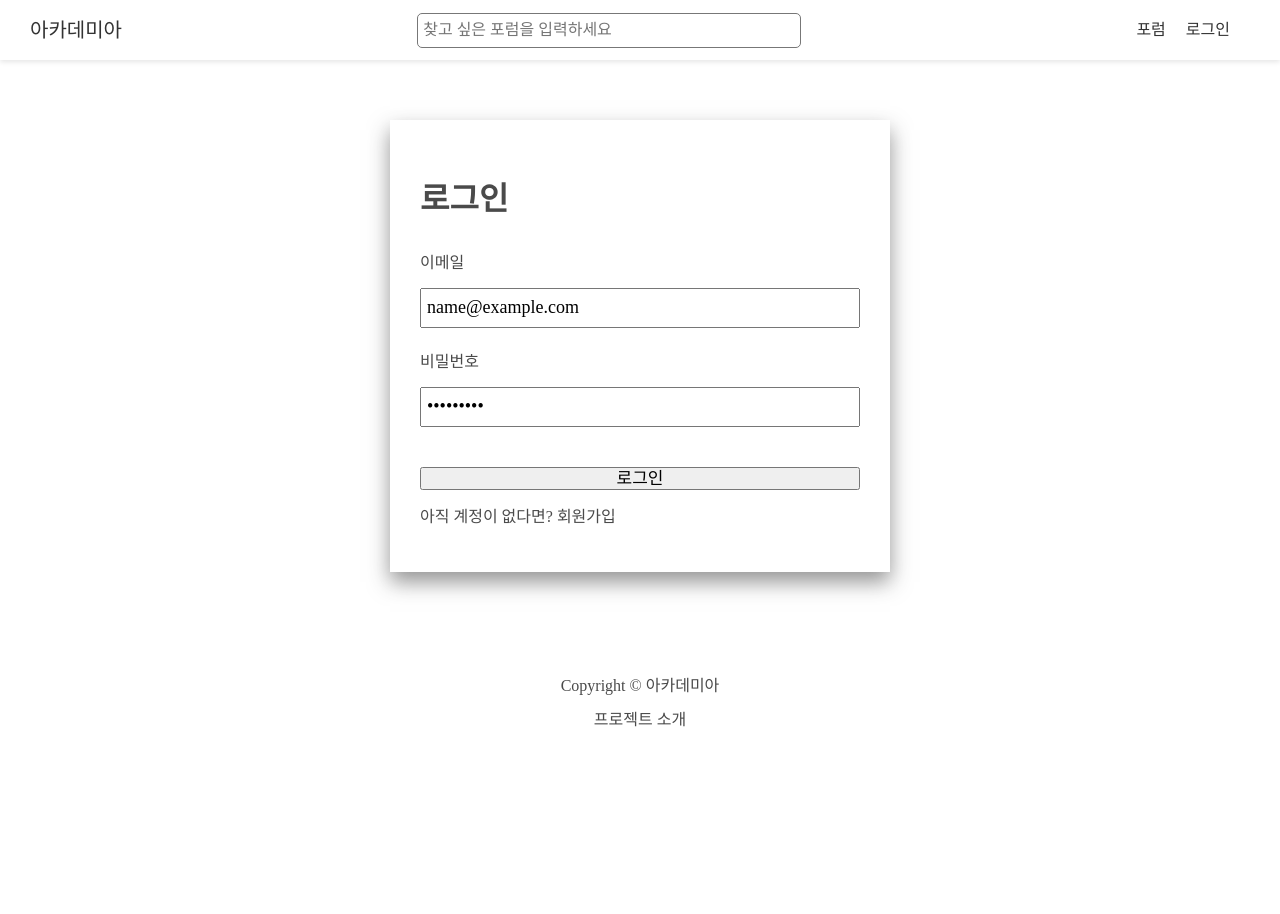
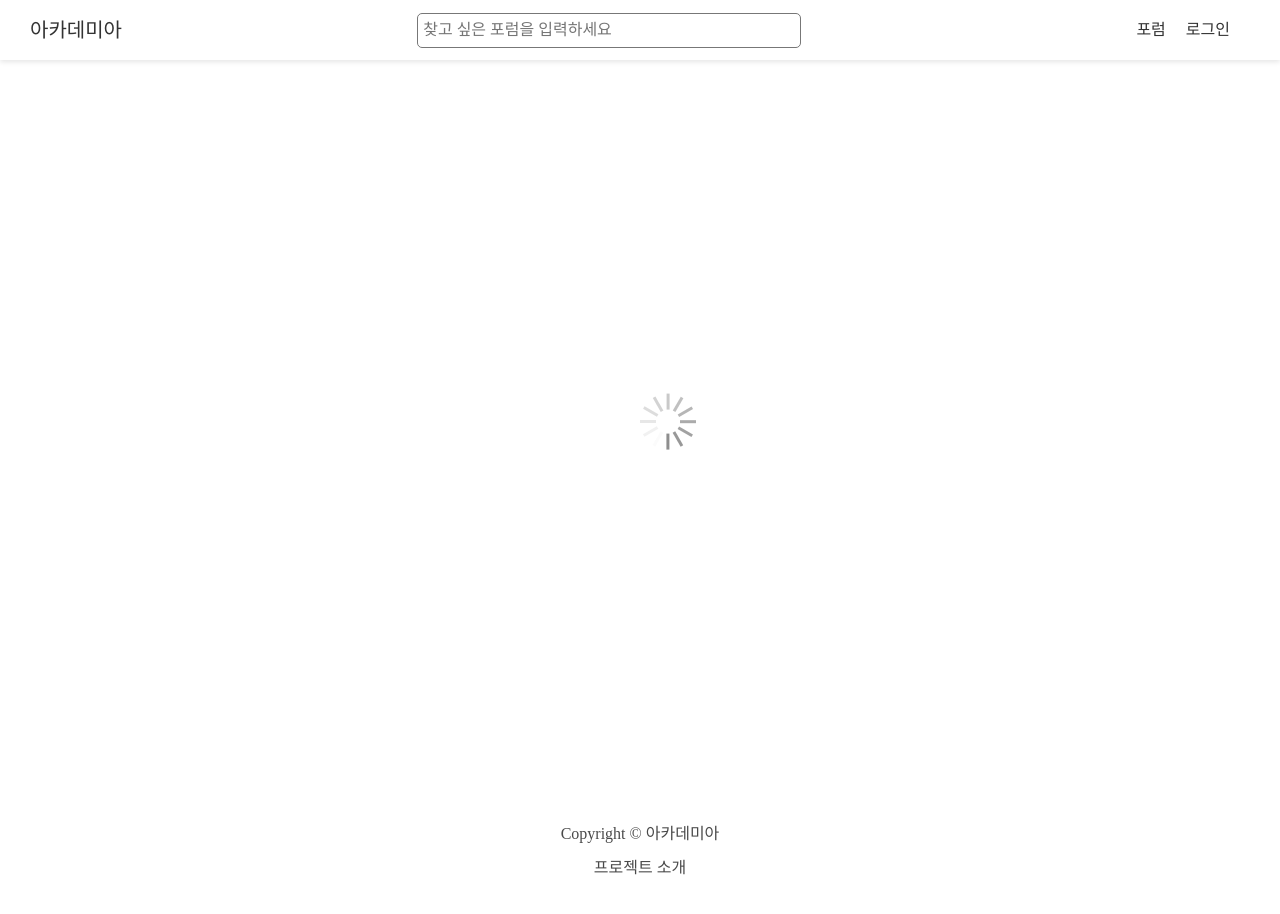
Before and after one commit to jong-k/academia, a Next.js app: page /account/login in a window 1280 px wide. Both pictures are taken after typing "name@example.com", "Sample123" into the empty fields and a click on the button "로그인". Shown: the top 914 px of the page. Before the commit the page ends 800 px from the top, so only its background shows below. Built offline with nearby package versions, Linux system fonts and the light colour scheme; no server answers; a web font is replaced by a local one.

Commit message:
feat: 로그인 중 로딩 스피너 추가

```diff
--- a/components/ForumDashboard/index.tsx
+++ b/components/ForumDashboard/index.tsx
@@ -3,7 +3,6 @@ import { FaPencilAlt, FaTimes } from "react-icons/fa";
 import { Wrapper, ForumTitle, OptionsBox, DeleteBtn } from "./styled";
 
 export default function ForumDashboard({ id, forum, onDelete }) {
-  console.log(forum);
   return (
     <Wrapper>
       <ForumTitle>
--- a/components/LoadingSpinner/index.tsx
+++ b/components/LoadingSpinner/index.tsx
@@ -1,4 +1,8 @@
-import { Wrapper, SpinnerBlade } from "@/components/LoadingSpinner/styled";
+import {
+  Spinner,
+  SpinnerBlade,
+  Wrapper,
+} from "@/components/LoadingSpinner/styled";
 
 export default function LoadingSpinner({
   bladeNum = 12,
@@ -9,9 +13,11 @@ export default function LoadingSpinner({
 
   return (
     <Wrapper>
-      {bladeNumArr.map((_, i) => (
-        <SpinnerBlade key={i} idx={i} total={bladeNum} />
-      ))}
+      <Spinner>
+        {bladeNumArr.map((_, i) => (
+          <SpinnerBlade key={i} idx={i} total={bladeNum} />
+        ))}
+      </Spinner>
     </Wrapper>
   );
 }
--- a/components/LoadingSpinner/styled.ts
+++ b/components/LoadingSpinner/styled.ts
@@ -16,8 +16,14 @@ const bladeFade = keyframes`
 
 export const Wrapper = styled.div`
   position: relative;
-  padding: 2rem;
+  width: 100%;
+  height: 100%;
+  display: flex;
+  justify-content: center;
+  align-items: center;
 `;
+
+export const Spinner = styled.div``;
 
 export const SpinnerBlade = styled.div<SpinnerBladeProps>`
   position: absolute;
@@ -25,7 +31,7 @@ export const SpinnerBlade = styled.div<SpinnerBladeProps>`
   width: 1rem;
   height: 0.2rem;
   transform: rotate(${(p) => `${p.idx * (360 / p.total)}deg`});
-  transform-origin: 150% 50%;
+  transform-origin: 175% 50%;
   animation: ${bladeFade} 1s infinite linear;
   animation-delay: ${(p) => p.idx * (1 / p.total)}s;
 `;
--- a/pages/account/login.tsx
+++ b/pages/account/login.tsx
@@ -1,4 +1,4 @@
-import { FormEvent, useContext, useEffect } from "react";
+import { FormEvent, useContext, useEffect, useState } from "react";
 import Link from "next/link";
 import { ToastContainer, toast } from "react-toastify";
 import "react-toastify/dist/ReactToastify.css";
@@ -10,10 +10,13 @@ import {
   AuthLabel,
   AuthInput,
   SubmitButton,
+  SpinnerWrapper,
 } from "@/styles/common/AuthForm.styled";
 import { AuthContext } from "@/context/AuthContext";
+import LoadingSpinner from "@/components/LoadingSpinner";
 
 export default function LoginPage() {
+  const [isLoading, setIsLoading] = useState(false);
   const { loginForm, handleInputChange, onLogin } = useLogin();
   const { error } = useContext(AuthContext);
 
@@ -31,16 +34,22 @@ export default function LoginPage() {
       toast.error("비밀번호는 6자 이상이어야 합니다");
       return;
     }
-
+    setIsLoading(true);
     onLogin(e);
   };
 
   useEffect(() => {
     if (error) toast.error(error);
+    setIsLoading(false);
   }, [error]);
 
   return (
     <Layout title="로그인">
+      {isLoading ? (
+        <SpinnerWrapper>
+          <LoadingSpinner />
+        </SpinnerWrapper>
+      ) : (
         <Wrapper>
           <h1>로그인</h1>
           <ToastContainer />
@@ -71,6 +80,7 @@ export default function LoginPage() {
             아직 계정이 없다면? <Link href="/account/signup">회원가입</Link>
           </p>
         </Wrapper>
+      )}
     </Layout>
   );
 }
--- a/pages/forums/index.tsx
+++ b/pages/forums/index.tsx
@@ -16,7 +16,6 @@ export default function ForumPage({ forums, page, total }) {
   );
 }
 
-// 페이지네이션을 위해 getServerSideProps 사용
 export async function getServerSideProps({ query: { page = 1 } }) {
   const start = +page === 1 ? 0 : (+page - 1) * PER_PAGE;
   const res = await fetch(
--- a/pages/index.tsx
+++ b/pages/index.tsx
@@ -20,7 +20,6 @@ export default function HomePage({ forums }) {
   );
 }
 
-// 빌드 타임에 서버사이드에서 호출되는 함수 => SSG 기능
 export async function getStaticProps() {
   const res = await fetch(
     `${SERVER_URL}/forums?populate=*&sort=date&pagination[limit]=3`,
@@ -29,6 +28,6 @@ export async function getStaticProps() {
 
   return {
     props: { forums },
-    revalidate: 1, // 데이터가 바뀌는지 1 초마다 확인하여 바뀌면 페이지 재생성
+    revalidate: 1,
   };
 }
--- /dev/null
+++ b/pages/testing.tsx
@@ -0,0 +1,5 @@
+import LoadingSpinner from "@/components/LoadingSpinner";
+
+export default function Testing() {
+  return <LoadingSpinner />;
+}
--- a/styles/common/AuthForm.styled.ts
+++ b/styles/common/AuthForm.styled.ts
@@ -28,4 +28,18 @@ export const SubmitButton = styled.button`
   margin-top: 20px;
   width: 100%;
   font-size: 17px;
+  padding: 0.75rem 0;
+  color: #eee;
+  border-radius: 5px;
+  font-weight: 600;
+  border: none;
+  background: ${(p) => p.theme.colors.accent200};
+  cursor: pointer;
 `;
+
+export const SpinnerWrapper = styled.div`
+  max-width: 500px;
+  height: 600px;
+  padding: 30px;
+  margin: auto;
+`;
```
Also changed, not shown: pages/forums/[forumId].tsx (+1 -7 lines), hooks/useLoadingSpinner.ts (added). Lines whose indentation alone changed are shown as unchanged.
